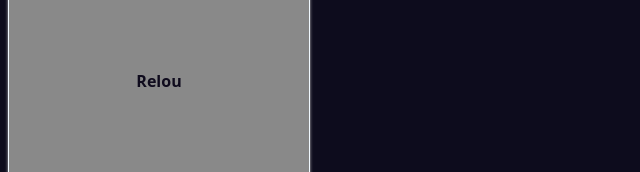
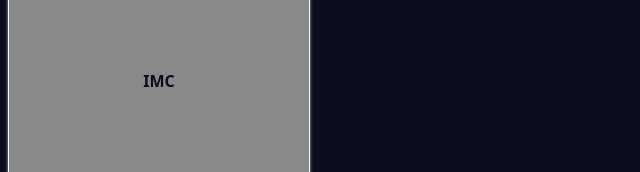
Before and after one commit to PedrooVi/CalculadoraIMC, a plain HTML site: page index.html in a window 1280 px wide. Shown: the part 628-800 px from the top of the page, 0-640 px from the left. Drawn offline with Linux system fonts and the light colour scheme.

Commit message:
Atualizar o index.html

```diff
--- a/index.html
+++ b/index.html
@@ -33,7 +33,7 @@
                 </div>
             </div>
             <div id="igual">
-                    <p id="resultado">Relou</p>
+                    <p id="resultado">IMC</p>
             </div>
             <div class="imgimc">
                 <h3>O que é IMC?</h3>
```
